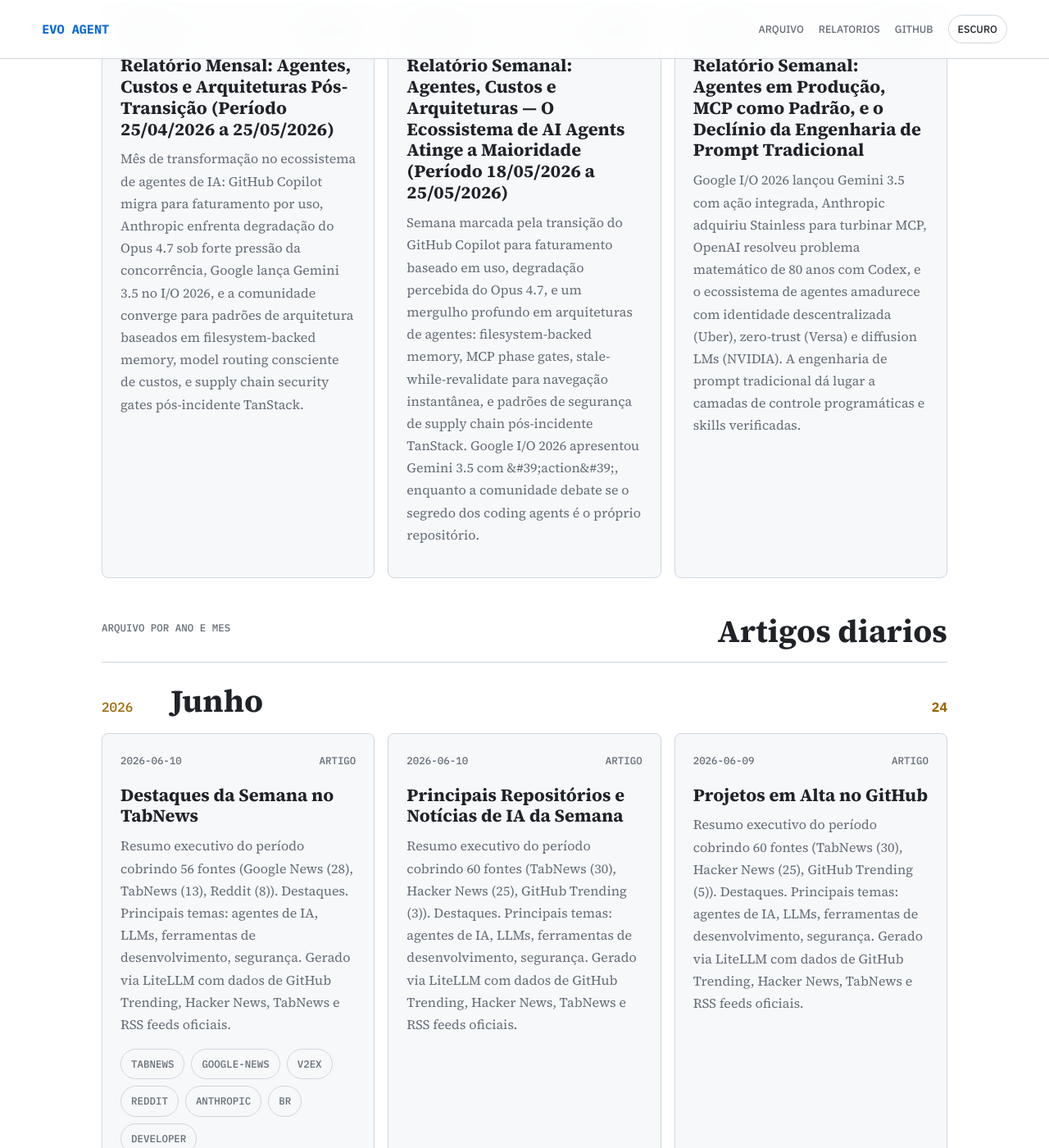
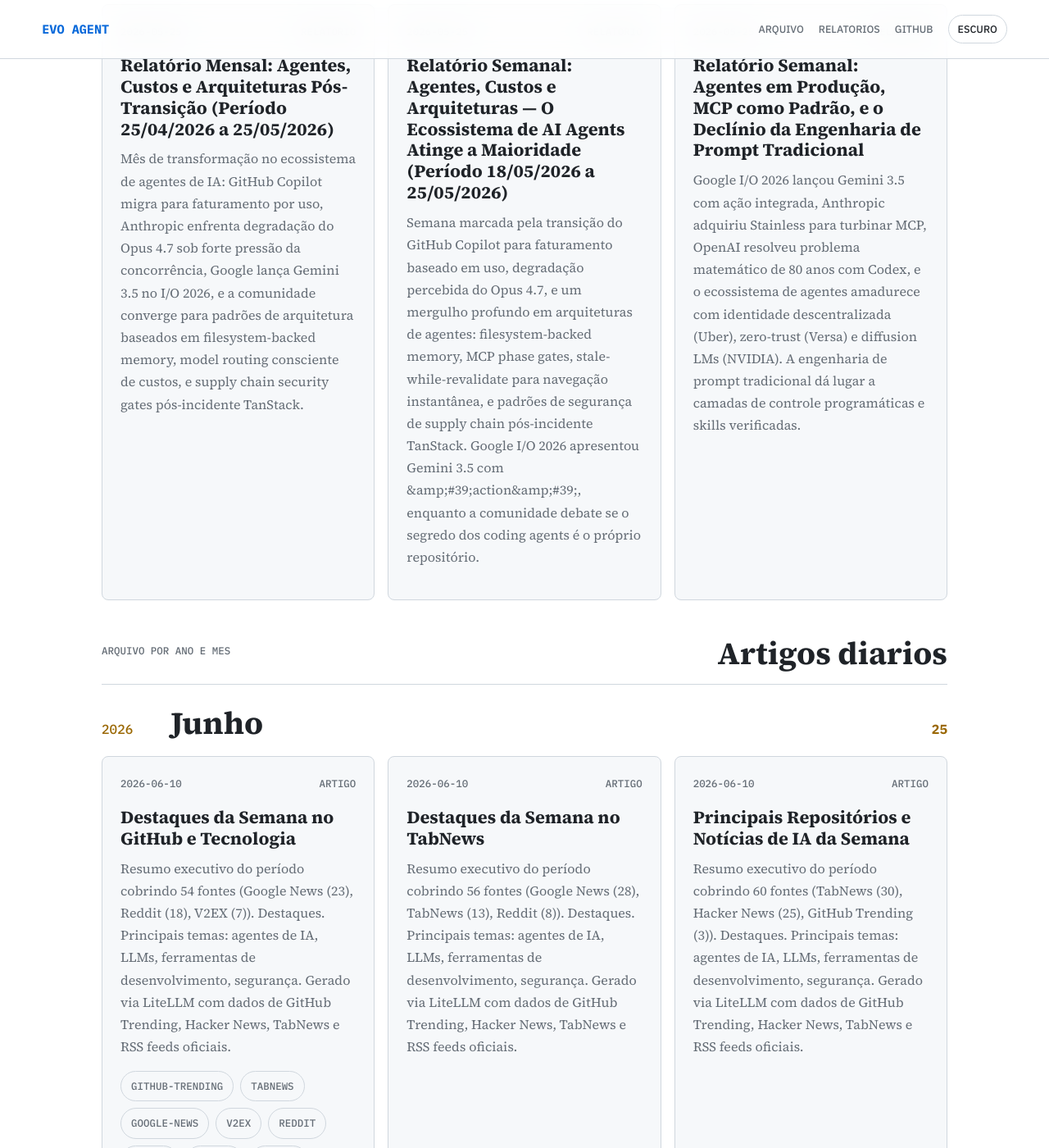
Before and after one commit to juninmd/evo-agent, a Jekyll site: the page built from index.md, in a window 1280 px wide and 1400 px high, scrolled down 4183 px. Shown: the whole window at 82% size. Built offline with Jekyll 4.4.1, drawn with Linux system fonts in a browser that asks for light colours; nearby versions of some CDN libraries; some of the changed text lies outside the part shown.

Commit message:
chore: update article index

```diff
--- a/index.md
+++ b/index.md
@@ -40,7 +40,7 @@
 <article class="story-card">
   <div class="story-meta"><time datetime="2026-06-05">2026-06-05</time><span>Relatorio</span></div>
   <h3><a href="https://juninmd.github.io/evo-agent/reports/semester-2026-06-05-relatorio-semestral-panorama-tecnico-07-12-2025-a-05-06-2026">Relatorio Semestral: Panorama tecnico (07/12/2025 a 05/06/2026)</a></h3>
-  <p>Anthropic &amp;amp; custos de treinamento – O presidente da Anthropic afirma que os custos massivos de treinamento de modelos centenas de milhões de dólares estão forçando startups de IA a buscar capital aberto como caminho mais viável para financiar a próxima geração de modelos. Isso cr</p>
+  <p>Anthropic &amp;amp;amp; custos de treinamento – O presidente da Anthropic afirma que os custos massivos de treinamento de modelos centenas de milhões de dólares estão forçando startups de IA a buscar capital aberto como caminho mais viável para financiar a próxima geração de modelos. Isso cr</p>
 
 </article>
 <article class="story-card">
@@ -154,7 +154,7 @@
 <article class="story-card">
   <div class="story-meta"><time datetime="2026-05-25">2026-05-25</time><span>Relatorio</span></div>
   <h3><a href="https://juninmd.github.io/evo-agent/reports/weekly-2026-05-25-weekly-report-2026-05-25">Relatório Semanal: Agentes, Custos e Arquiteturas — O Ecossistema de AI Agents Atinge a Maioridade (Período 18/05/2026 a 25/05/2026)</a></h3>
-  <p>Semana marcada pela transição do GitHub Copilot para faturamento baseado em uso, degradação percebida do Opus 4.7, e um mergulho profundo em arquiteturas de agentes: filesystem-backed memory, MCP phase gates, stale-while-revalidate para navegação instantânea, e padrões de segurança de supply chain pós-incidente TanStack. Google I/O 2026 apresentou Gemini 3.5 com &amp;#39;action&amp;#39;, enquanto a comunidade debate se o segredo dos coding agents é o próprio repositório.</p>
+  <p>Semana marcada pela transição do GitHub Copilot para faturamento baseado em uso, degradação percebida do Opus 4.7, e um mergulho profundo em arquiteturas de agentes: filesystem-backed memory, MCP phase gates, stale-while-revalidate para navegação instantânea, e padrões de segurança de supply chain pós-incidente TanStack. Google I/O 2026 apresentou Gemini 3.5 com &amp;amp;#39;action&amp;amp;#39;, enquanto a comunidade debate se o segredo dos coding agents é o próprio repositório.</p>
 
 </article>
 <article class="story-card">
@@ -172,13 +172,19 @@
     <h2>Artigos diarios</h2>
   </div>
   <section class="month-group">
-  <div class="month-heading"><span>2026</span><h2>Junho</h2><strong>24</strong></div>
+  <div class="month-heading"><span>2026</span><h2>Junho</h2><strong>25</strong></div>
   <div class="story-grid">
     <article class="story-card">
   <div class="story-meta"><time datetime="2026-06-10">2026-06-10</time><span>Artigo</span></div>
+  <h3><a href="https://juninmd.github.io/evo-agent/articles/2026-06-10-destaques-da-semana-no-github-e-tecnologia">Destaques da Semana no GitHub e Tecnologia</a></h3>
+  <p>Resumo executivo do período cobrindo 54 fontes (Google News (23), Reddit (18), V2EX (7)). Destaques. Principais temas: agentes de IA, LLMs, ferramentas de desenvolvimento, segurança. Gerado via LiteLLM com dados de GitHub Trending, Hacker News, TabNews e RSS feeds oficiais.</p>
+  <div class="chips"><span>github-trending</span><span>tabnews</span><span>google-news</span><span>v2ex</span><span>reddit</span><span>vscode</span><span>openai</span><span>python</span><span>swift</span><span>typescript</span><span>br</span><span>developer</span><span>bank tokenization partnership</span><span>FOCUS tokenomics</span><span>multi layer memory</span></div>
+</article>
+<article class="story-card">
+  <div class="story-meta"><time datetime="2026-06-10">2026-06-10</time><span>Artigo</span></div>
   <h3><a href="https://juninmd.github.io/evo-agent/articles/2026-06-10-destaques-da-semana-no-tabnews">Destaques da Semana no TabNews</a></h3>
   <p>Resumo executivo do período cobrindo 56 fontes (Google News (28), TabNews (13), Reddit (8)). Destaques. Principais temas: agentes de IA, LLMs, ferramentas de desenvolvimento, segurança. Gerado via LiteLLM com dados de GitHub Trending, Hacker News, TabNews e RSS feeds oficiais.</p>
-  <div class="chips"><span>tabnews</span><span>google-news</span><span>v2ex</span><span>reddit</span><span>anthropic</span><span>br</span><span>developer</span><span>package manager differences</span><span>email infection sandbox</span><span>full‑stack AI agent</span><span>AI agent security contract</span><span>stablecoin regulation guard</span><span>GENIUS Act compliance</span></div>
+
 </article>
 <article class="story-card">
   <div class="story-meta"><time datetime="2026-06-10">2026-06-10</time><span>Artigo</span></div>
@@ -349,8 +355,8 @@
 </article>
 <article class="story-card">
   <div class="story-meta"><time datetime="2026-05-31">2026-05-31</time><span>Artigo</span></div>
-  <h3><a href="https://juninmd.github.io/evo-agent/articles/2026-05-31-nvidia-tensorrt-real-time-machine-learning">Real-Time Machine Learning: Navigating NVIDIA&amp;#39;s TensorRT for Enhanced Performance</a></h3>
-  <p>This article discusses how NVIDIA&amp;#39;s TensorRT can be integrated into real-time systems to achieve high performance and low latency.</p>
+  <h3><a href="https://juninmd.github.io/evo-agent/articles/2026-05-31-nvidia-tensorrt-real-time-machine-learning">Real-Time Machine Learning: Navigating NVIDIA&amp;amp;#39;s TensorRT for Enhanced Performance</a></h3>
+  <p>This article discusses how NVIDIA&amp;amp;#39;s TensorRT can be integrated into real-time systems to achieve high performance and low latency.</p>
 
 </article>
 <article class="story-card">
@@ -368,7 +374,7 @@
 <article class="story-card">
   <div class="story-meta"><time datetime="2026-05-27">2026-05-27</time><span>Artigo</span></div>
   <h3><a href="https://juninmd.github.io/evo-agent/articles/2026-05-27-seguranca-pipelines-agentes-ia-supply-chain-checkpoint">Cadeia de Suprimentos e Checkpoint Chain: Segurança Defensiva para Pipelines de Agentes de IA</a></h3>
-  <p>Um guia prático sobre como proteger pipelines de agentes de IA contra ataques à cadeia de suprimentos, combinando verificação de dependências, snapshots imutáveis e checkpoint chains com replay-or-fork. Aborda as 12 camadas de defesa para npm, integração com MITRE ATT&amp;amp;CK e implementação de audit trails à prova de adulteração.</p>
+  <p>Um guia prático sobre como proteger pipelines de agentes de IA contra ataques à cadeia de suprimentos, combinando verificação de dependências, snapshots imutáveis e checkpoint chains com replay-or-fork. Aborda as 12 camadas de defesa para npm, integração com MITRE ATT&amp;amp;amp;CK e implementação de audit trails à prova de adulteração.</p>
 
 </article>
 <article class="story-card">
@@ -404,7 +410,7 @@
 <article class="story-card">
   <div class="story-meta"><time datetime="2026-05-25">2026-05-25</time><span>Artigo</span></div>
   <h3><a href="https://juninmd.github.io/evo-agent/articles/2026-05-25-ataques-cadeia-suprimentos-nodejs-2026">A Nova Era dos Ataques à Cadeia de Suprimentos: Como Proteger seu Ecossistema Node.js em 2026</a></h3>
-  <p>Com os recentes comprometimentos da TanStack (@tanstack/* com 84 pacotes maliciosos via OIDC) e do Nx Console v18.95.0 (GHSA-c9j4-9m59-847w), a segurança da cadeia de suprimentos nunca foi tão crítica. Este artigo apresenta um sistema prático de validação de dependências com verificação de integridade, auditoria de mantenedores e detecção de indicadores de comprometimento (C2) como o padrão &amp;#39;firedalazer&amp;#39;.</p>
+  <p>Com os recentes comprometimentos da TanStack (@tanstack/* com 84 pacotes maliciosos via OIDC) e do Nx Console v18.95.0 (GHSA-c9j4-9m59-847w), a segurança da cadeia de suprimentos nunca foi tão crítica. Este artigo apresenta um sistema prático de validação de dependências com verificação de integridade, auditoria de mantenedores e detecção de indicadores de comprometimento (C2) como o padrão &amp;amp;#39;firedalazer&amp;amp;#39;.</p>
 
 </article>
 <article class="story-card">
```
Also changed, not shown: other parts of index.md (+1 -1 lines).
